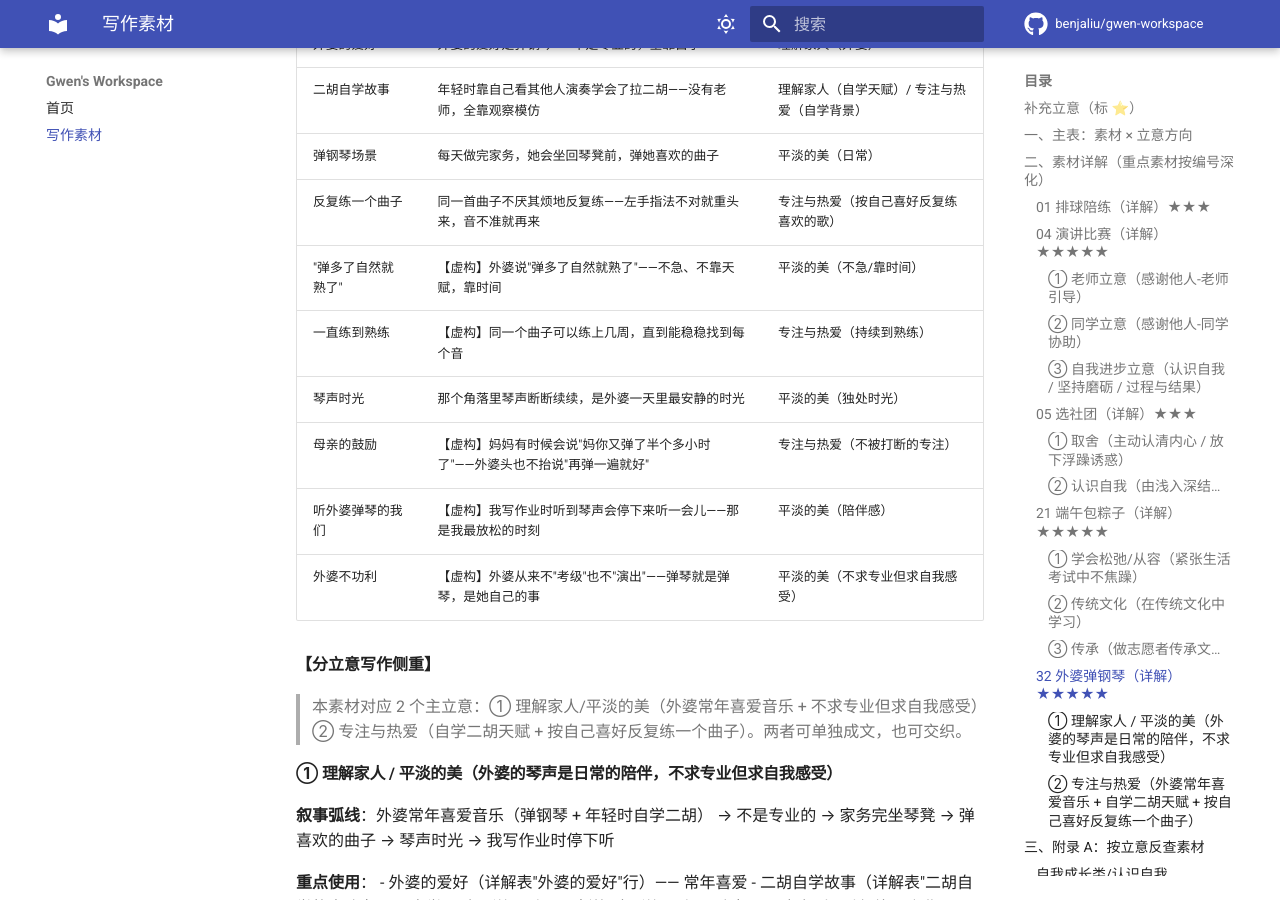
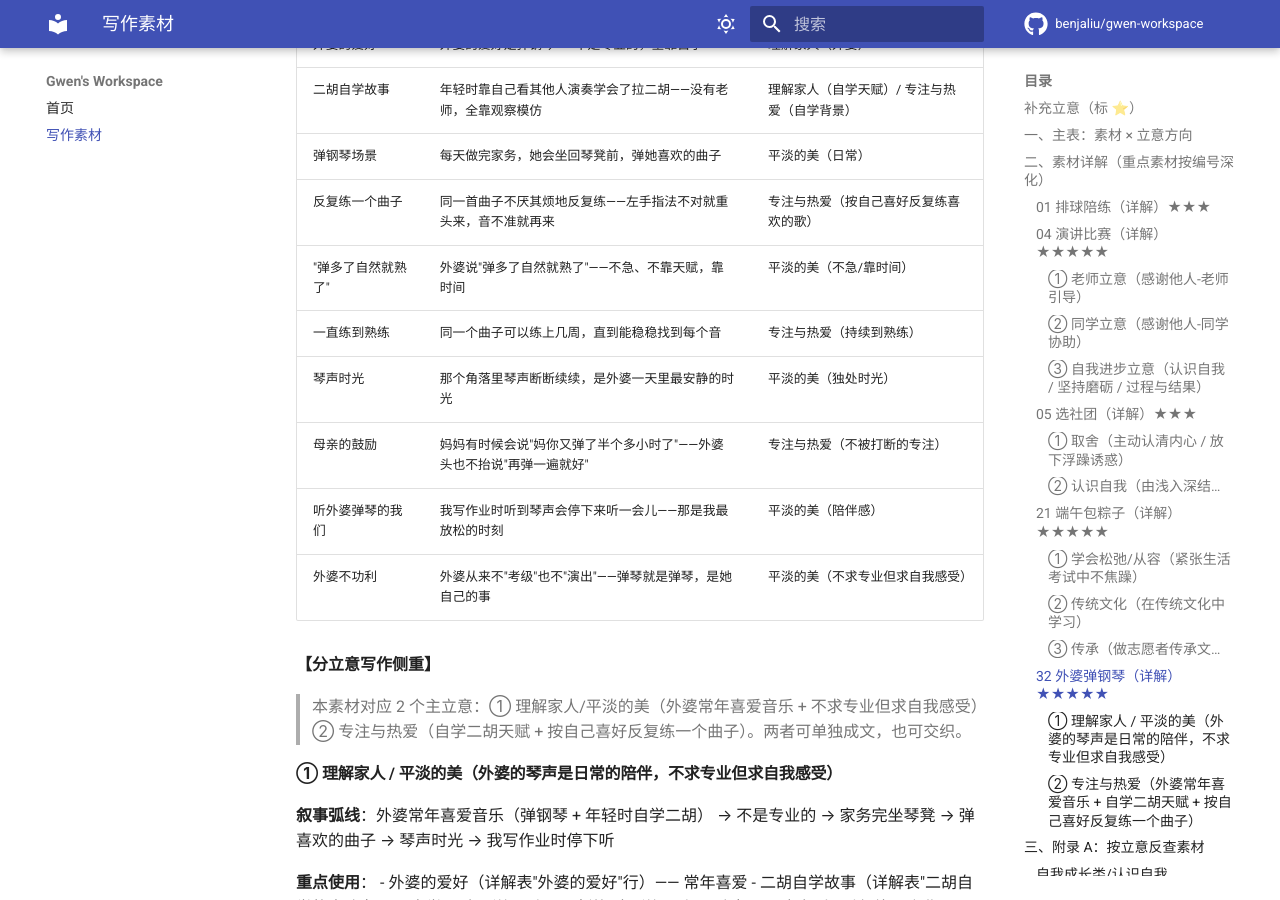
Before and after one commit to benjaliu/gwen-workspace, an MkDocs documentation site: the page built from docs/zuowen-sucai.md, in a window 1280 px wide and 900 px high, scrolled down 10610 px. Built offline with MkDocs 1.6.1 and Material for MkDocs 9.7.7, drawn with Linux system fonts in a browser that asks for light colours; comment, search, counter and statistics services are not loaded; some of the changed text lies outside the part shown.

Commit message:
docs(zuowen-sucai): #32 1.1 详情 5 行去【虚构】 (v0.5.11)
Benjamin 接受 #32 文学化表达作为正式素材。

5 行去前缀：
- '弹多了自然就熟了'（具体引用）
- 一直练到熟练（'几周'/'每个音' 具体化）
- 母亲的鼓励（具体对话）
- 听外婆弹琴的我们（第一人称感受）
- 外婆不功利（'不考级不演出' 具体化）

```diff
--- a/docs/zuowen-sucai.md
+++ b/docs/zuowen-sucai.md
@@ -324,12 +324,12 @@
 | 二胡自学故事 | 年轻时靠自己看其他人演奏学会了拉二胡——没有老师，全靠观察模仿 | 理解家人（自学天赋）/ 专注与热爱（自学背景）|
 | 弹钢琴场景 | 每天做完家务，她会坐回琴凳前，弹她喜欢的曲子 | 平淡的美（日常）|
 | 反复练一个曲子 | 同一首曲子不厌其烦地反复练——左手指法不对就重头来，音不准就再来 | 专注与热爱（按自己喜好反复练喜欢的歌）|
-| "弹多了自然就熟了" | 【虚构】外婆说"弹多了自然就熟了"——不急、不靠天赋，靠时间 | 平淡的美（不急/靠时间）|
-| 一直练到熟练 | 【虚构】同一个曲子可以练上几周，直到能稳稳找到每个音 | 专注与热爱（持续到熟练）|
+| "弹多了自然就熟了" | 外婆说"弹多了自然就熟了"——不急、不靠天赋，靠时间 | 平淡的美（不急/靠时间）|
+| 一直练到熟练 | 同一个曲子可以练上几周，直到能稳稳找到每个音 | 专注与热爱（持续到熟练）|
 | 琴声时光 | 那个角落里琴声断断续续，是外婆一天里最安静的时光 | 平淡的美（独处时光）|
-| 母亲的鼓励 | 【虚构】妈妈有时候会说"妈你又弹了半个多小时了"——外婆头也不抬说"再弹一遍就好" | 专注与热爱（不被打断的专注）|
-| 听外婆弹琴的我们 | 【虚构】我写作业时听到琴声会停下来听一会儿——那是我最放松的时刻 | 平淡的美（陪伴感）|
-| 外婆不功利 | 【虚构】外婆从来不"考级"也不"演出"——弹琴就是弹琴，是她自己的事 | 平淡的美（不求专业但求自我感受）|
+| 母亲的鼓励 | 妈妈有时候会说"妈你又弹了半个多小时了"——外婆头也不抬说"再弹一遍就好" | 专注与热爱（不被打断的专注）|
+| 听外婆弹琴的我们 | 我写作业时听到琴声会停下来听一会儿——那是我最放松的时刻 | 平淡的美（陪伴感）|
+| 外婆不功利 | 外婆从来不"考级"也不"演出"——弹琴就是弹琴，是她自己的事 | 平淡的美（不求专业但求自我感受）|
 
 **【分立意写作侧重】**
 
```
Also changed, not shown: other parts of docs/zuowen-sucai.md (+6 -0 lines).
